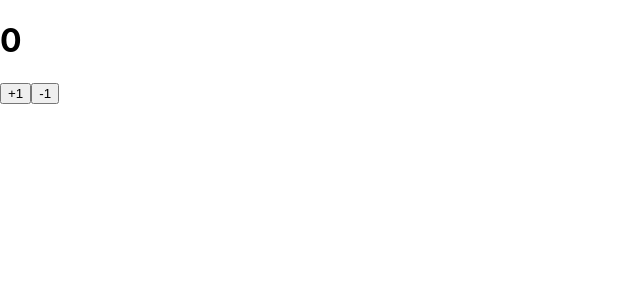
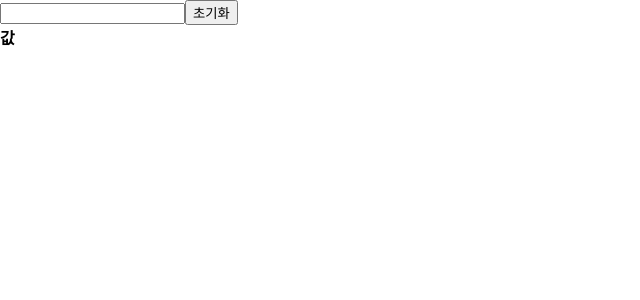
Before and after one commit to sannimdev/react-begin, a React (Create React App) app: page / in a window 1280 px wide. Shown: the top 300 px of the page, without its empty margins (0-640 px from the left). Built offline with nearby package versions, Linux system fonts and the light colour scheme; the HTML template or start-up script is replaced by a standard one.

Commit message:
Input 상태 관리하기 예제

```diff
--- a/src/App.js
+++ b/src/App.js
@@ -1,13 +1,12 @@
 import React from "react";
 import Hello from "./Hello";
 import "./App.css";
-import Wrapper from "./Wrapper";
-import Counter from "./Counter";
+import InputSample from "./InputSample";
 
 function App() {
   return (
     <>
-      <Counter />
+      <InputSample />
     </>
   );
 }
--- /dev/null
+++ b/src/InputSample.js
@@ -0,0 +1,25 @@
+import React, { useState } from "react";
+
+function InputSample() {
+  const [text, setText] = useState("");
+
+  const onChange = (e) => {
+    setText(e.target.value);
+  };
+
+  const onReset = () => {
+    setText("");
+  };
+  return (
+    <div>
+      <input onChange={onChange} value={text} />
+      <button onClick={onReset}>초기화</button>
+      <div>
+        <strong>값 </strong>
+        {text}
+      </div>
+    </div>
+  );
+}
+
+export default InputSample;
```
